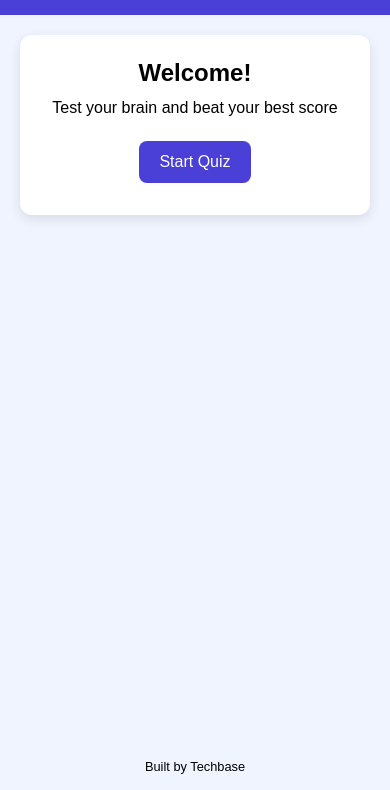
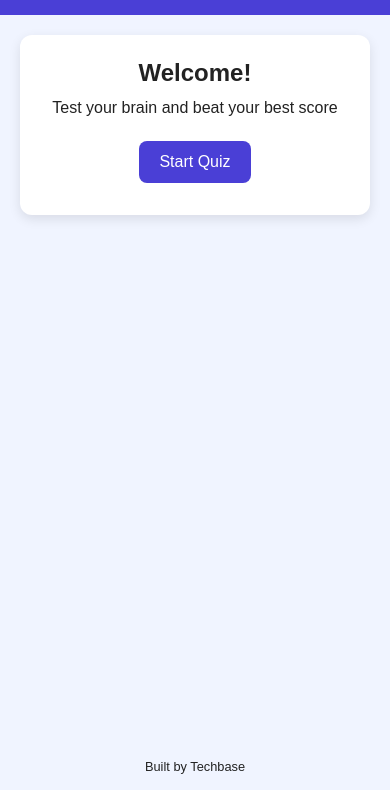
Before and after one commit to babatundeawo/quizmaster-Ire, a plain HTML site: page index.html in a window 390 px wide. Shown: the part 54-844 px from the top of the page. Drawn offline with Linux system fonts and the light colour scheme.

Commit message:
Polish quiz screen styles
Fix the text color variable syntax and simplify the body font family. Refine CSS comments for screen, answer option, and responsive screen sections.

```diff
--- a/css/style.css
+++ b/css/style.css
@@ -3,7 +3,7 @@
   --primary-dark: #3a30b0;
   --bg: #f0f4ff;
   --card-bg: #ffffff;
-  --text: #222222
+  --text: #222222;
   --correct: #2e9e5b;
   --wrong: #d64545;
   --radius: 12px;
@@ -16,7 +16,7 @@
 }
 
 body {
-  font-family: Arial, Helvetica, sans-serif;
+  font-family: Arial, sans-serif;
   background-color: var(--bg);
   color: var(--text);
   text-align: center;
@@ -40,7 +40,7 @@ main {
   flex: 1;
 }
 
-/* Hide every screen by default */
+/* Screens become white cards */
 .screen {
   display: none;
   background-color: var(--card-bg);
@@ -49,7 +49,6 @@ main {
   box-shadow: 0 4px 12px rgba(0, 0, 0, 0.1);
 }
 
-/* Only the active screen is visible */
 .screen.active {
   display: block;
 }
@@ -83,7 +82,7 @@ button:active {
   transform: scale(0.97);
 }
 
-/* Answer Options Stack vertically */
+/* Answer options stack vertically */
 #options {
   display: flex;
   flex-direction: column;
@@ -119,7 +118,7 @@ footer {
   font-size: 0.8rem;
 }
 
-/* Bigger Screen */
+/* Bigger screens */
 @media (min-width: 600px) {
   main {
     padding: 40px 20px;
```
